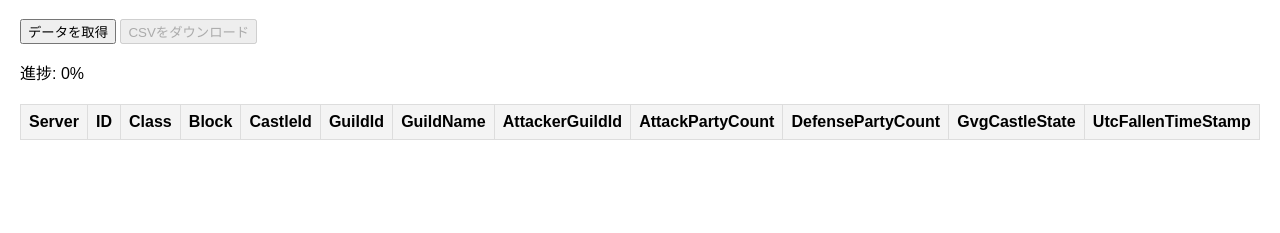
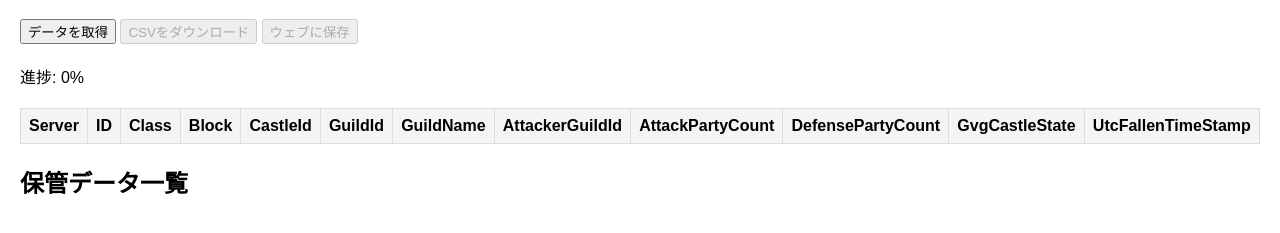
Before and after one commit to a-site1/gvgdate, a plain HTML site: page index.html in a window 1280 px wide. Shown: the part 61-294 px from the top of the page. Drawn offline with Linux system fonts and the light colour scheme.

Commit message:
Update index.html

```diff
--- a/index.html
+++ b/index.html
@@ -29,6 +29,9 @@
         .container {
             margin-bottom: 20px;
         }
+        .storage-list {
+            margin-top: 20px;
+        }
     </style>
 </head>
 <body>
@@ -36,9 +39,11 @@
     <div class="container">
         <button id="fetchDataButton">データを取得</button>
         <button id="downloadCsvButton" disabled>CSVをダウンロード</button>
-        <p id="loadingMessage" style="display: none;">データを取得中...</p>
-        <p id="progressMessage">進捗: 0%</p>
+        <button id="saveToWebButton" disabled>ウェブに保存</button>
     </div>
+    <p id="loadingMessage" style="display: none;">データを取得中...</p>
+    <p id="progressMessage">進捗: 0%</p>
+
     <table id="dataTable">
         <thead>
             <tr>
@@ -58,6 +63,13 @@
         </thead>
         <tbody></tbody>
     </table>
+
+    <!-- 保管リストを表示するセクション -->
+    <div class="storage-list">
+        <h2>保管データ一覧</h2>
+        <ul id="savedDataList"></ul>
+    </div>
+
     <script src="script.js"></script>
 </body>
 </html>
```
